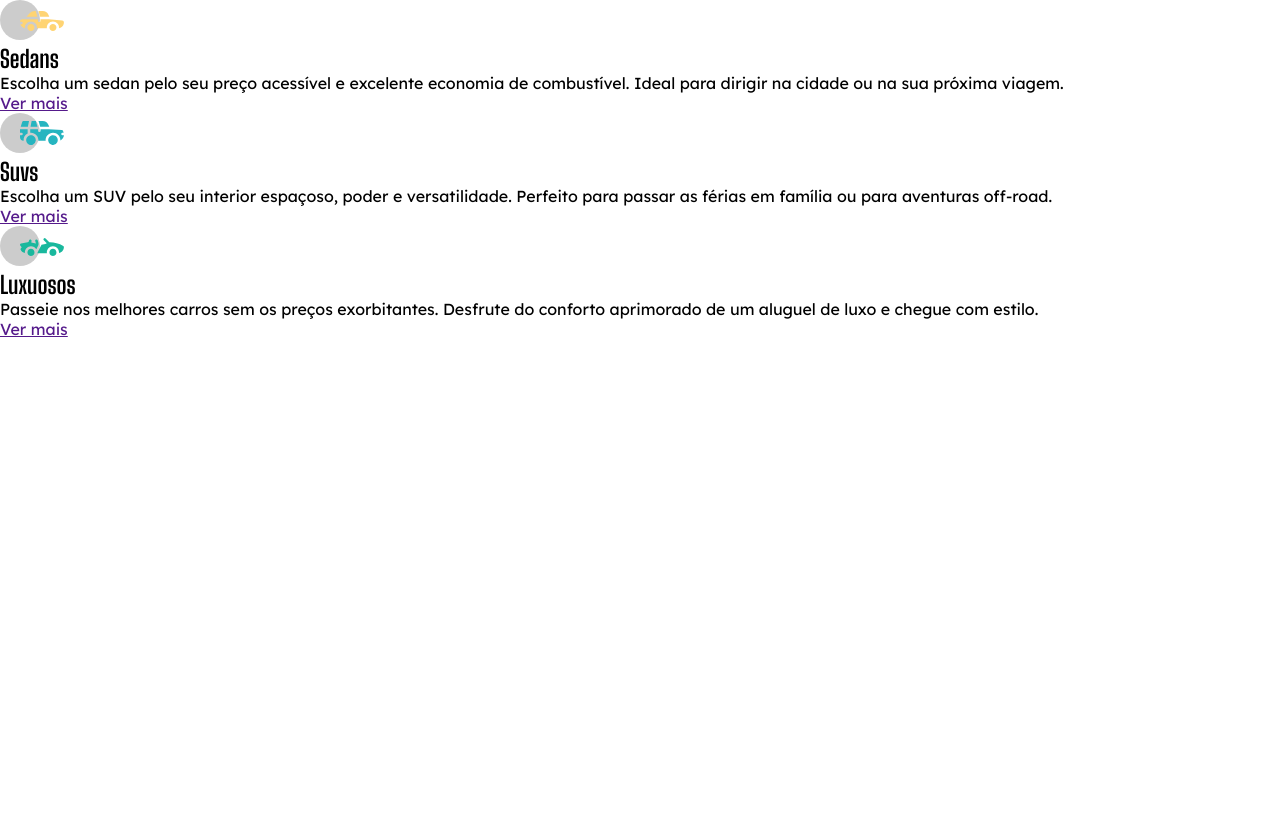
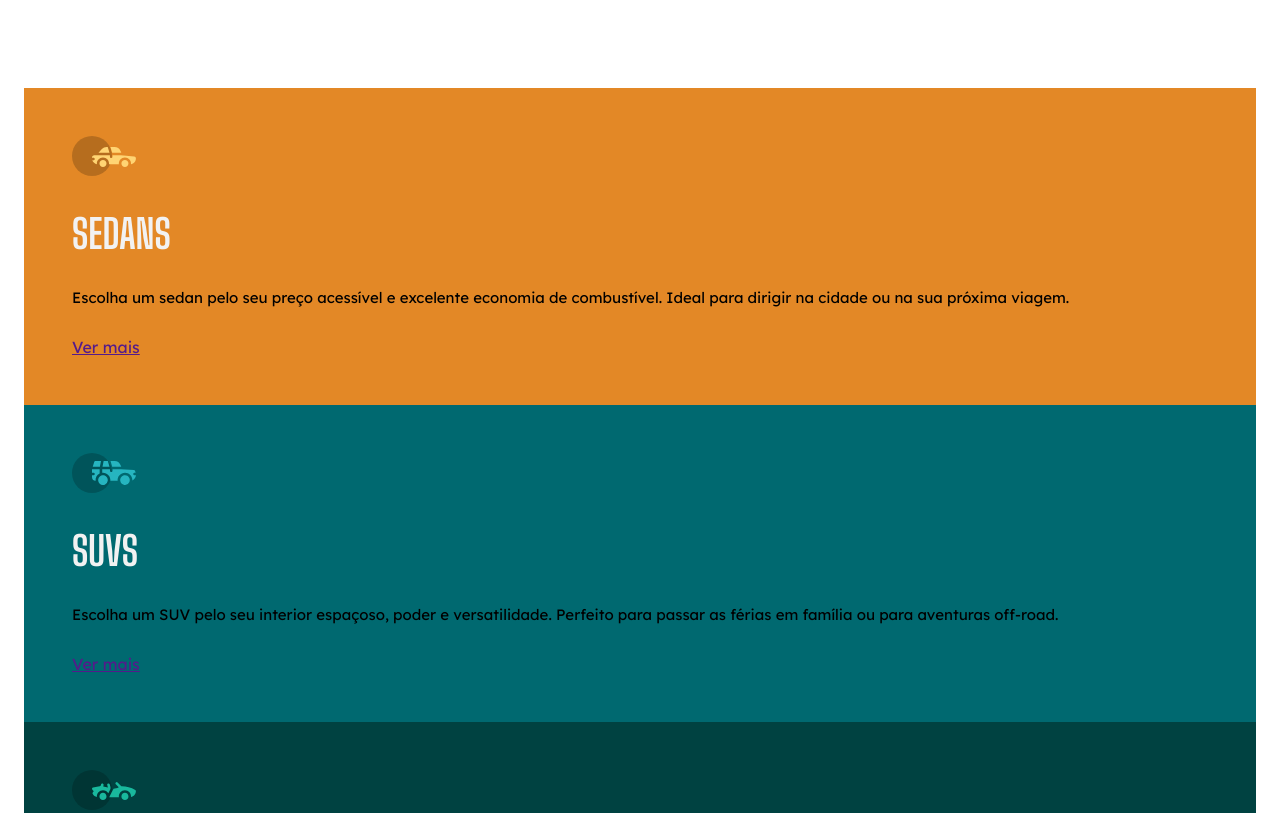
Before and after one commit to marialuizaVf/carros, a plain HTML site: page index.html in a window 1280 px wide. Shown: the top 813 px of the page. Drawn offline with Linux system fonts and the light colour scheme.

Commit message:
desenvolvimento CSS

```diff
--- a/style.css
+++ b/style.css
@@ -8,13 +8,37 @@
    --cyan:#006970;
    --dark-cyan:#004241;
    --gray:#f2f2f2;
-   --trasparent-white:rgba(255, 255, 255, 0, 75):
+   --trasparent-white:rgba(255, 255, 255, 0, 75);
+}
+body{
+    padding: 5.5rem 1.5rem;
 }
 h2{
     font-family: 'Big Shoulders Display', sans-serif;
+    text-transform: uppercase;
+    font-size:2.5rem ;
+    color:var(--gray) ;
+    margin-block:1.875rem ;
 }
 p{
     font-family: 'Lexend Deca', sans-serif;
+    font-size:0.9375rem ;
+    color:var(--transoarent-while) ;
+    margin-bottom: 1.875rem;
+}
+section{
+    padding: 3rem;
+
+}
+.sedans{
+    background: var(--orange);
+
+}
+.suvs{
+    background: var(--cyan);
+}
+.luxuosos{
+    background: var(--dark-cyan);
 }
 a{
     font-family: 'Lexend Deca', sans-serif;
```
